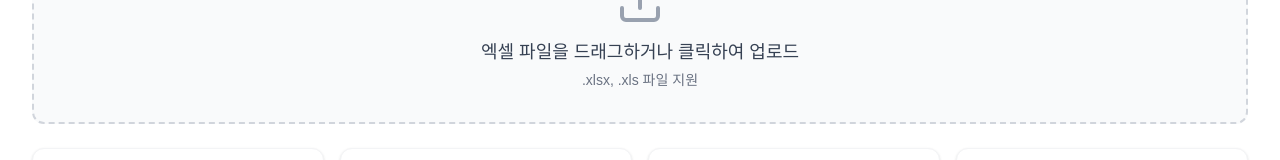
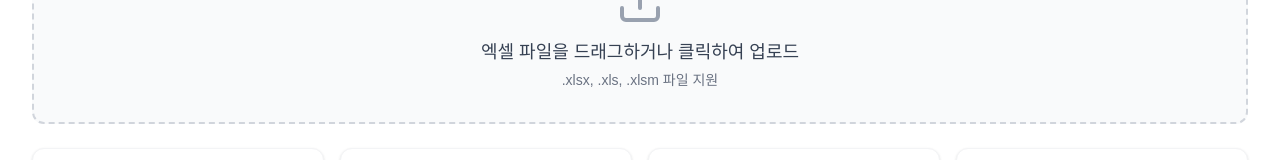
Before and after one commit to pakjilly-cpu/auto-planning, a Next.js app: page / in a window 1280 px wide. Shown: the part 145-305 px from the top of the page. Built offline with nearby package versions, Linux system fonts and the light colour scheme.

Commit message:
feat: .xlsm 파일 업로드 지원 추가

```diff
--- a/src/components/ExcelUpload.tsx
+++ b/src/components/ExcelUpload.tsx
@@ -20,8 +20,8 @@ export default function ExcelUpload() {
   } = useAppStore();
 
   const handleFile = useCallback(async (file: File) => {
-    if (!file.name.match(/\.(xlsx|xls)$/i)) {
-      setError('엑셀 파일(.xlsx, .xls)만 업로드 가능합니다.');
+    if (!file.name.match(/\.(xlsx|xls|xlsm)$/i)) {
+      setError('엑셀 파일(.xlsx, .xls, .xlsm)만 업로드 가능합니다.');
       return;
     }
 
@@ -88,7 +88,7 @@ export default function ExcelUpload() {
       >
         <input
           type="file"
-          accept=".xlsx,.xls"
+          accept=".xlsx,.xls,.xlsm"
           onChange={handleInputChange}
           className="absolute inset-0 w-full h-full opacity-0 cursor-pointer"
         />
@@ -105,7 +105,7 @@ export default function ExcelUpload() {
               {isDragging ? '여기에 놓으세요' : '엑셀 파일을 드래그하거나 클릭하여 업로드'}
             </p>
             <p className="text-sm text-gray-500 mt-1">
-              .xlsx, .xls 파일 지원
+              .xlsx, .xls, .xlsm 파일 지원
             </p>
           </div>
         </div>
```
